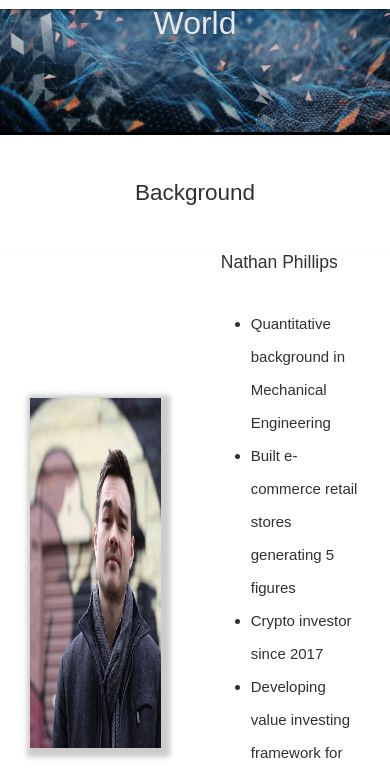
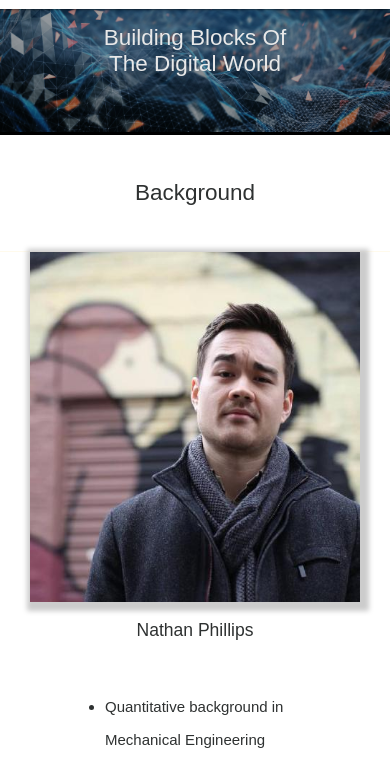
Before and after one commit to natephi/natephi.github.io, a plain HTML site: page index.html in a window 390 px wide. Shown: the part 74-842 px from the top of the page. Drawn offline with Linux system fonts and the light colour scheme; a web font is replaced by a local one.

Commit message:
sorting background and banner for mobile responsiveness

```diff
--- a/index.html
+++ b/index.html
@@ -59,7 +59,9 @@
 
 <div class="profilepicture" id="profilelink">
     <img src="./resources/images/profile.jpg"/>
+
 </div>
+<h3 id="mobilename">Nathan Phillips</h3>
 <div class="profiledescription">
     <h3>Nathan Phillips</h3><br><br>
     <ul>
@@ -68,11 +70,11 @@
     <li>Crypto investor since 2017</li>
     <li>Developing value investing framework for crypto</li>
     </ul>
-<div class="profileicons"></div>
+<div class="profileicons">
 <a href="https://www.linkedin.com/in/nathan-phillips-279309b9/" target="_blank"><img src="./resources/images/linkedin.png" id="linkedin"></a>
 <a href="https://github.com/natephi?tab=repositories" target="_blank"><img src="./resources/images/github.png" id="github"></a>
 <a href="https://www.youtube.com/user/nate2world" target="_blank"><img src="./resources/images/youtube.png" id="youtube"></a>
-
+</div>
 </div>
 </div>
 
--- a/resources/css/style.css
+++ b/resources/css/style.css
@@ -122,7 +122,7 @@ body {
     margin: 2px 0;
         }
 
-@media(min-width:768px) {
+@media only screen and (min-width: 1024px) {
     .main-header-menu {
     display: flex;
 }
@@ -142,6 +142,119 @@ body {
 header img {
     height: 4rem;
     margin-right: 8rem;
+}
+.banner {
+    position: relative;
+    text-align: center;
+
+ }
+
+   .banner h1 {
+   position: absolute;
+   top: 20%;
+  left: 50%;
+  transform: translate(-50%, -50%);
+  color:rgba(232, 232, 232, 1);
+  z-index: 1;
+  font-size: xx-large;
+  text-transform: capitalize;
+ }
+
+   .banner img {
+       object-fit: cover;
+       bottom: 130px;
+             width: 100%;
+       height: auto;
+       z-index: 0;
+       filter: brightness(80%);
+
+   }
+
+
+   #mobilename {
+    display: none;
+}
+
+.background {
+    padding: 0 2rem 5rem 2rem;
+    display: flex;
+    justify-content: center;
+    justify-items: center;
+    gap: 4rem;
+    text-align: left;
+    align-items: center;
+    flex-flow: row nowrap;
+    flex: 1 1 auto;
+    border-top: solid 1px rgba(255, 236, 178, 0.25);
+}
+
+.profileicons {
+    display: flex;
+    margin-left: 2rem;
+    margin-top: 2rem;
+    flex-flow: row nowrap;
+    flex: 1 1 auto;
+    gap: 1rem;
+}
+}
+
+@media only screen and (max-width: 979px) {
+    .banner {
+    text-align: center;
+}
+    .banner h1 {
+    position: absolute;
+    top: 60%;
+    left: 50%;
+    transform: translate(-50%, -50%);
+    color:rgba(232, 232, 232, 1);
+    z-index: 1;
+    text-transform: capitalize;
+}
+
+    .banner img {
+     width: 100%;
+    height: auto;
+    z-index: 0;
+    filter: brightness(65%);
+
+}
+
+.profiledescription h3 {
+    display: none;
+}
+
+#mobilename {
+    display:
+}
+
+.background {
+    padding: 0 2rem 5rem 2rem;
+    display: flex;
+    justify-content: center;
+    justify-items: center;
+    gap: 1rem;
+    text-align: left;
+    align-items: center;
+    flex-flow: column nowrap;
+    flex: 1 1 auto;
+    border-top: solid 1px rgba(255, 236, 178, 0.25);
+}
+
+.profileicons {
+    display: flex;
+    margin-top: 4rem;
+    flex-flow: row nowrap;
+    flex: 1 1 auto;
+    gap: 1rem;
+    justify-content: space-evenly;
+}
+
+.profiledescription ul {
+display: flex;
+flex-flow: column nowrap;
+gap: 1rem;
+margin-left: 3rem;
 }
 
 }
@@ -174,33 +287,7 @@ header nav {
        grid-row: 2 / auto;
    }
 
-  .banner {
-       position: relative;
-    text-align: center;
 
-   }
-
-   .banner h1 {
-   position: absolute;
-   top: 20%;
-  left: 50%;
-  transform: translate(-50%, -50%);
-  color:rgba(232, 232, 232, 1);
-  z-index: 1;
-  font-size: xx-large;
-  text-transform: capitalize;
-
-   }
-
-   .banner img {
-       object-fit: cover;
-       bottom: 130px;
-             width: 100%;
-       height: auto;
-       z-index: 0;
-       filter: brightness(80%);
-
-   }
 
    .image-container {
     position: relative;
@@ -211,18 +298,7 @@ header nav {
     z-index: 3;
 }
 
-.background {
-    padding: 0 2rem 5rem 2rem;
-    display: flex;
-    justify-content: center;
-    justify-items: center;
-    gap: 4rem;
-    text-align: left;
-    align-items: center;
-    flex-flow: row nowrap;
-    flex: 1 1 auto;
-    border-top: solid 1px rgba(255, 236, 178, 0.25);
-}
+
 
 .background img {
     height: 350px;
@@ -265,13 +341,7 @@ li {
 
 }
 
-.profileicons {
-    display: flex;
-    margin-left: 2rem;
-    margin-top: 2rem;
-    flex-flow: row nowrap;
-    flex: 1 1 auto;
-}
+
 
 .vision {
     display: flex;
```
Also changed, not shown: resources/javascript mobile button.html (renamed from javascript mobile button.html).
